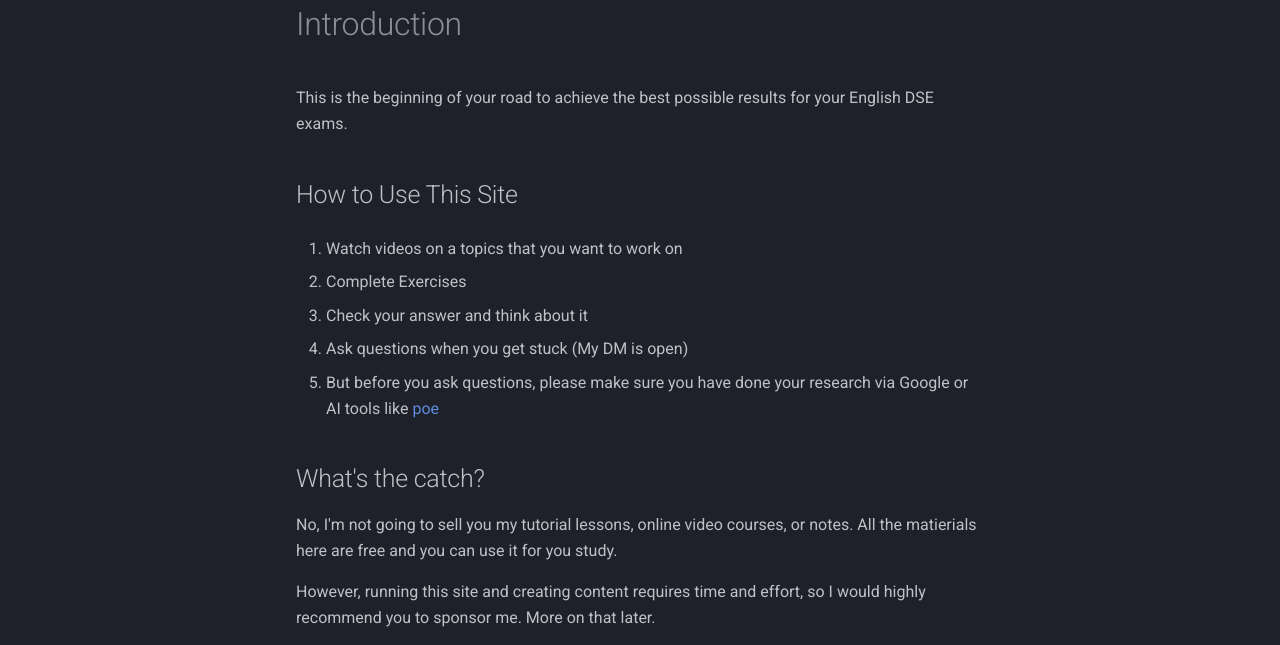
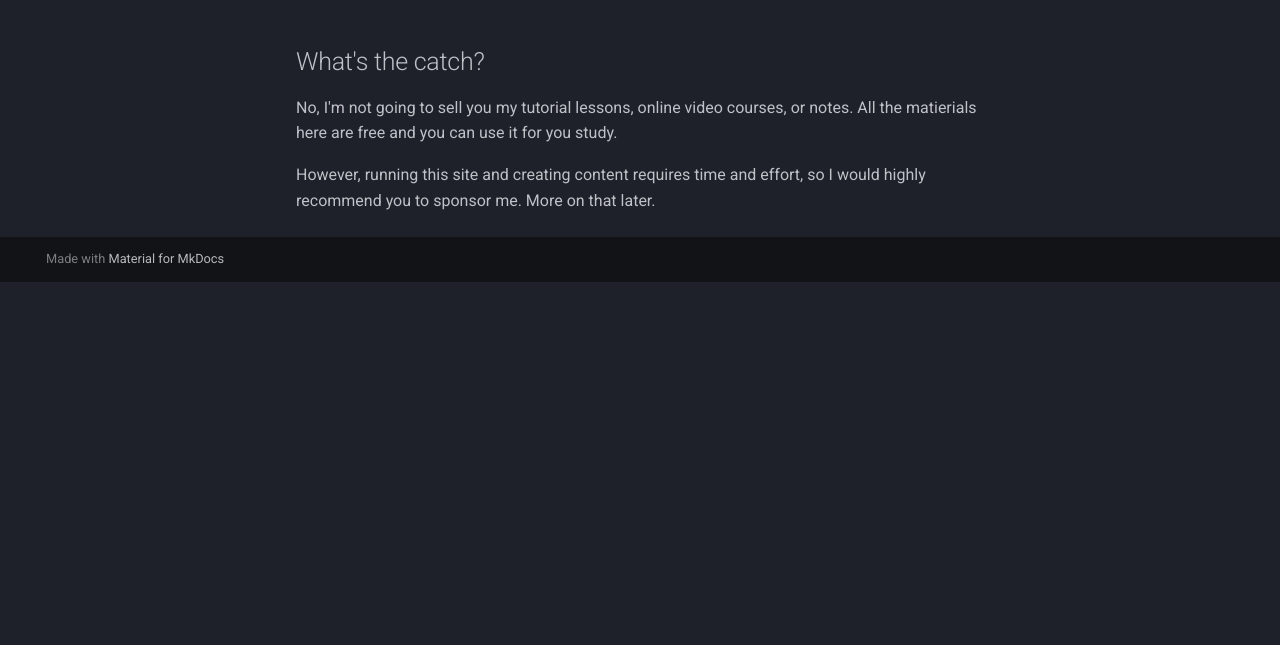
Before and after one commit to louiskwt/starchaser-portal, an MkDocs documentation site: the page built from docs/index.md, in a window 1280 px wide and 900 px high, scrolled down 2088 px, cut to the strip 255-900 px from the top of the window. Built offline with MkDocs 1.6.1 and Material for MkDocs 9.7.7, drawn with Linux system fonts in a browser that asks for light colours; after the commit the page ends 2625 px from its top, so only the background shows below that.

Commit message:
removed fluff

```diff
--- a/docs/index.md
+++ b/docs/index.md
@@ -28,22 +28,6 @@ All the best to my DSE fighters!
 <iframe width="560" height="315" src="https://www.youtube.com/embed/Te3ITjHvajg?si=nQhH6iy5iatWLKC2" title="YouTube video player" frameborder="0" allow="accelerometer; autoplay; clipboard-write; encrypted-media; gyroscope; picture-in-picture; web-share" referrerpolicy="strict-origin-when-cross-origin" allowfullscreen></iframe>
 
 
-
-# Introduction
-
-This is the beginning of your road to achieve the best possible results for your English DSE exams.
-
-## How to Use This Site
-
-1. Watch videos on a topics that you want to work on
-
-2. Complete Exercises
-
-3. Check your answer and think about it
-
-4. Ask questions when you get stuck (My DM is open)
-   - But before you ask questions, please make sure you have done your research via Google or AI tools like [poe](https://poe.com/login)
-
 ## What's the catch?
 
 No, I'm not going to sell you my tutorial lessons, online video courses, or notes. All the matierials here are free and you can use it for you study.
```
